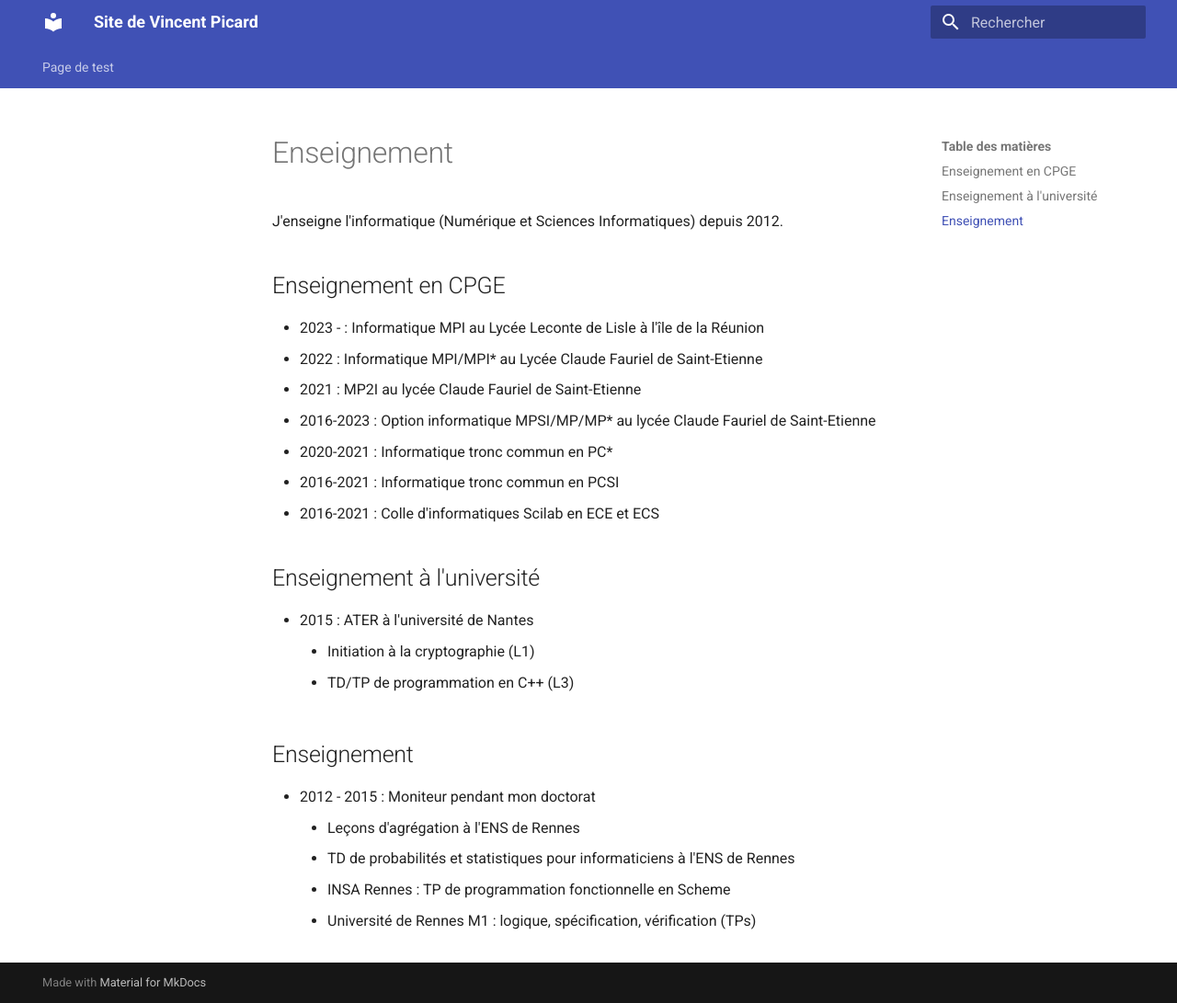
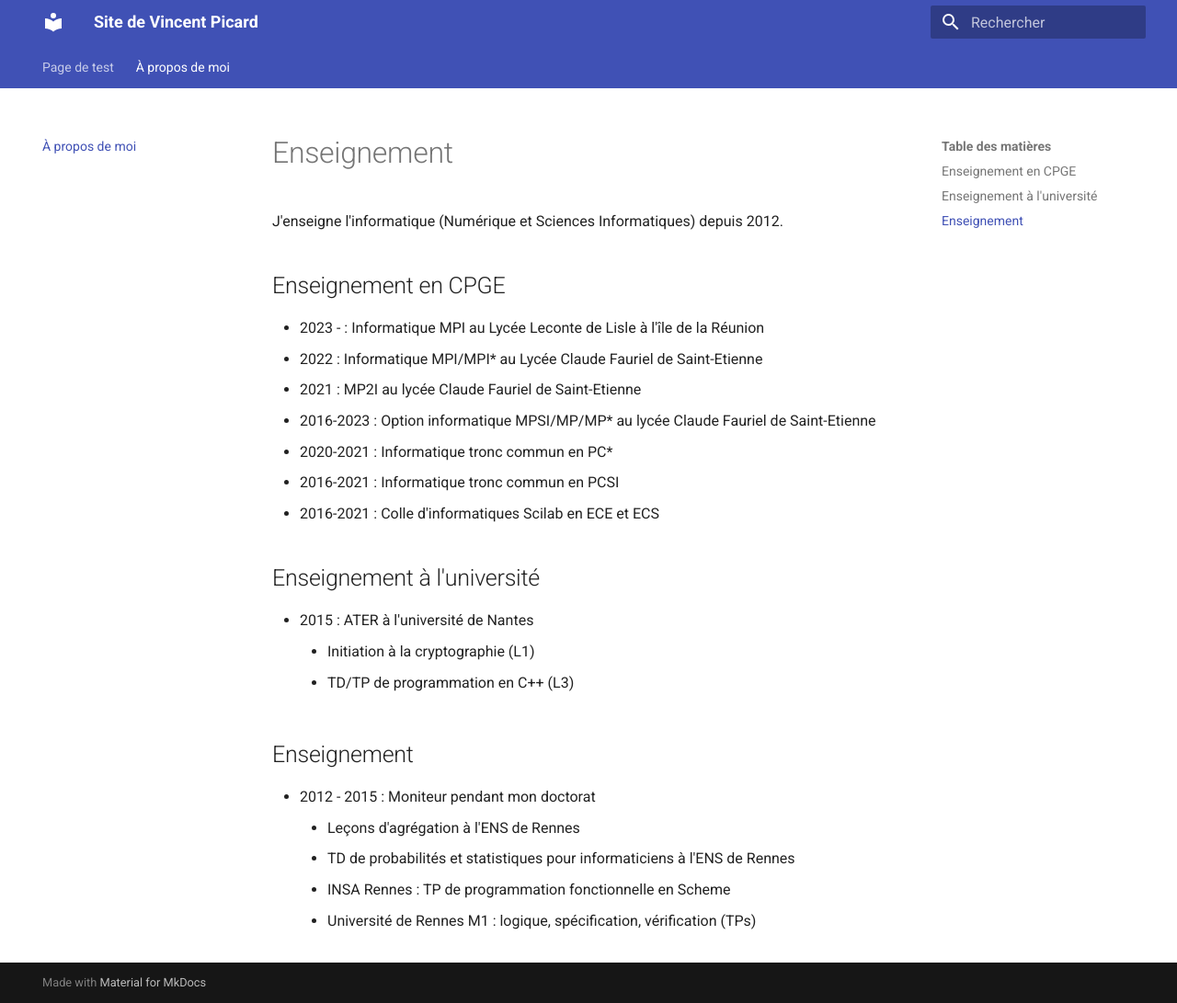
Before and after one commit to vincent-picard/vincent-picard.github.io, an MkDocs documentation site: the page built from docs/aboutme/enseignement.md, in a window 1280 px wide and 1091 px high. Shown: the whole window at 92% size. Built offline with MkDocs 1.6.1 and Material for MkDocs 9.7.7, drawn with Linux system fonts in a browser that asks for light colours.

Commit message:
navigation

```diff
--- a/mkdocs.yml
+++ b/mkdocs.yml
@@ -1,6 +1,10 @@
 site_name: Site de Vincent Picard
 site_description: Page personnelle de Vincent Picard et ressources pour l'informatique en MPI
 site_author: Vincent Picard
+
+nav:
+  - Page de test: 'test/test.md'
+  - À propos de moi : 'aboutme/enseignement.md'
 
 theme:
   name: material
@@ -25,5 +29,3 @@ extra_javascript:
   - javascripts/mathjax.js
   - https://polyfill.io/v3/polyfill.min.js?features=es6
   - https://cdn.jsdelivr.net/npm/mathjax@3/es5/tex-mml-chtml.js
-nav:
-  - Page de test: 'test/test.md'
```
